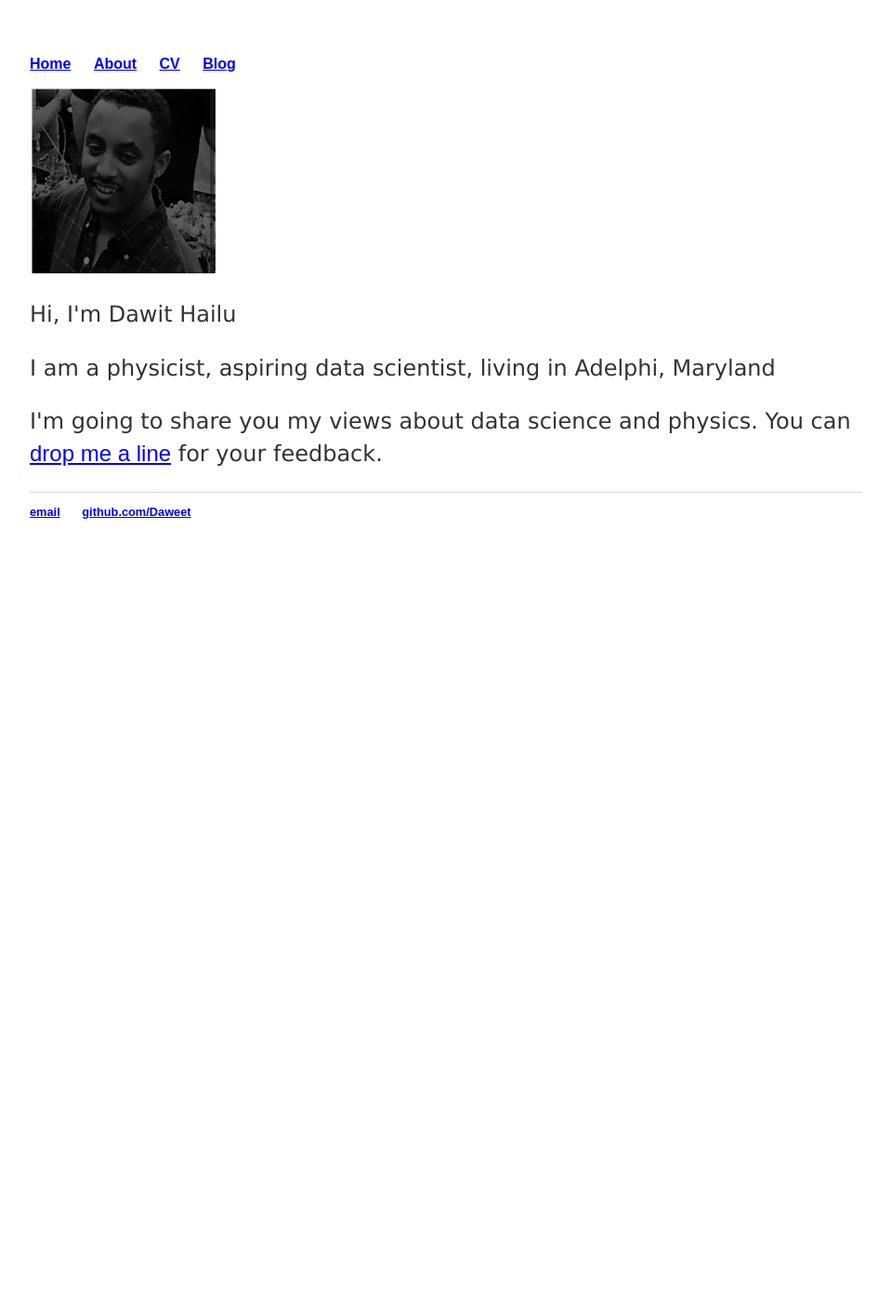
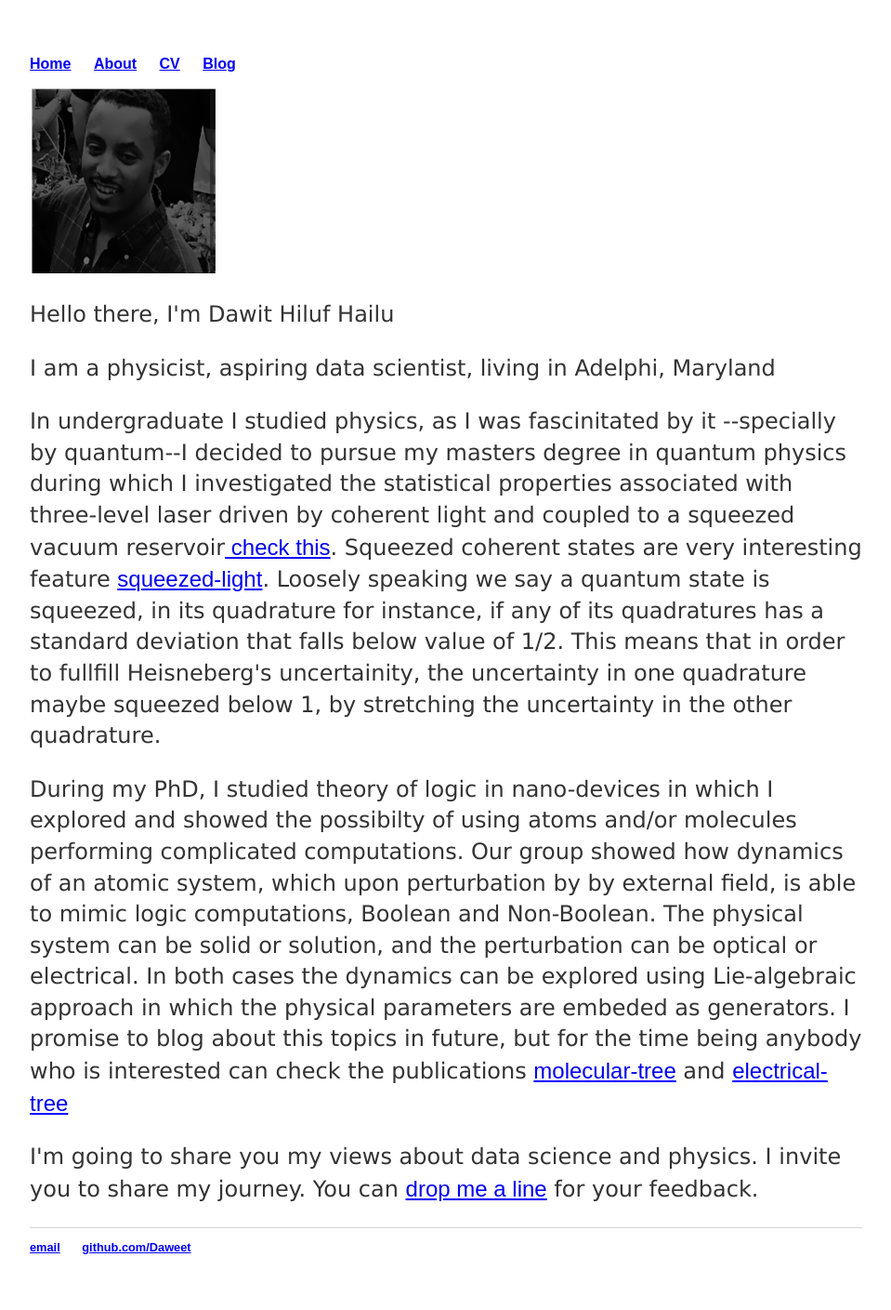
Before and after one commit to Daweet/Daweet.github.io, a Jekyll site: the page built from index.html, in a window 1280 px wide. Shown: the whole page at 93% size, without its empty margins (160-1119 px from the left). Built offline with Jekyll 4.4.1, drawn with Linux system fonts in a browser that asks for light colours; before the commit the page ends 900 px from its top, so only the background shows below that.

Commit message:
Update index.html

```diff
--- a/index.html
+++ b/index.html
@@ -12,11 +12,26 @@ description: Dawit Hiluf Hailu.
 	<img  class="img-circle avatar" alt="Dawit Hiluf Hailu" src="img/MePhoto.png" width="200" height="200">
 	</div>
 	<div itemscope itemtype="http://data-vocabulary.org/Person" class="col-sm-8">
-	<p class="lead" style="font-family:verdana;">Hi, I'm <span itemprop="name">Dawit Hailu</span></p>
+	<p class="lead" style="font-family:verdana;">Hello there, I'm <span itemprop="name">Dawit Hiluf Hailu</span></p>
 	<p style="font-family:verdana;">I am a <span itemprop="title">physicist</span>, <span itemprop="title">aspiring data scientist</span>, living in <span itemprop="address" itemscope
     itemtype="http://data-vocabulary.org/Address"> <span itemprop="locality">Adelphi</span>, <span itemprop="region">Maryland</span></p>
-
-	<p style="font-family:verdana;">I'm going to share you my views about data science and physics. You can <a href="contact">drop me a line</a> for your feedback.</p>
+	<p style="font-family:verdana;">In undergraduate I studied physics, as I was fascinitated by it --specially by quantum--I decided to
+	pursue my masters degree in <span itemprop="title">quantum physics</span> during which I investigated the statistical properties associated with
+	three-level laser driven by coherent light and coupled to a squeezed vacuum reservoir<a href="https://arxiv.org/abs/1709.10047"> check this</a>.
+	Squeezed coherent states are very interesting feature <a href="https://en.wikipedia.org/wiki/Squeezed_coherent_state">squeezed-light</a>.
+	Loosely speaking we say a quantum state is squeezed, in its quadrature for instance, if any of its quadratures has a standard deviation that falls below
+	value of 1/2. This means that in order to fullfill Heisneberg's uncertainity, the uncertainty in one quadrature maybe squeezed below 1,
+	by stretching the uncertainty in the other quadrature.</p>
+	<p style="font-family:verdana;"> During my PhD, I studied theory of logic in nano-devices in which I explored and showed the possibilty
+	of using atoms and/or molecules performing complicated computations. Our group showed how dynamics of an atomic system, which upon perturbation
+	by by external field, is able to mimic logic computations, Boolean and Non-Boolean. The physical system can be solid or solution, and the
+	perturbation can be optical or electrical. In both cases the dynamics can be explored using Lie-algebraic approach in which the
+	physical parameters are embeded as generators.  I promise to blog about this topics in future, but for the time being anybody
+	who is interested can check the publications <a href="https://www.pnas.org/content/110/43/17183">molecular-tree</a>
+	and <a href="https://chemistry-europe.onlinelibrary.wiley.com/doi/full/10.1002/cphc.201700222">electrical-tree</a>
+	</p>
+	<p style="font-family:verdana;">I'm going to share you my views about data science and physics. I invite you to share my journey.
+	You can <a href="contact">drop me a line</a> for your feedback.</p>
 	</div>
 </div>
 <!-- </div> -->
```
